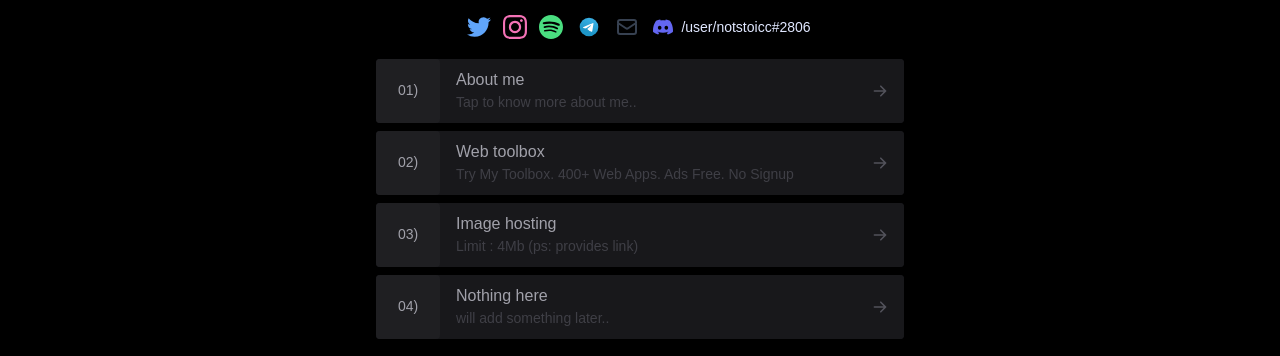
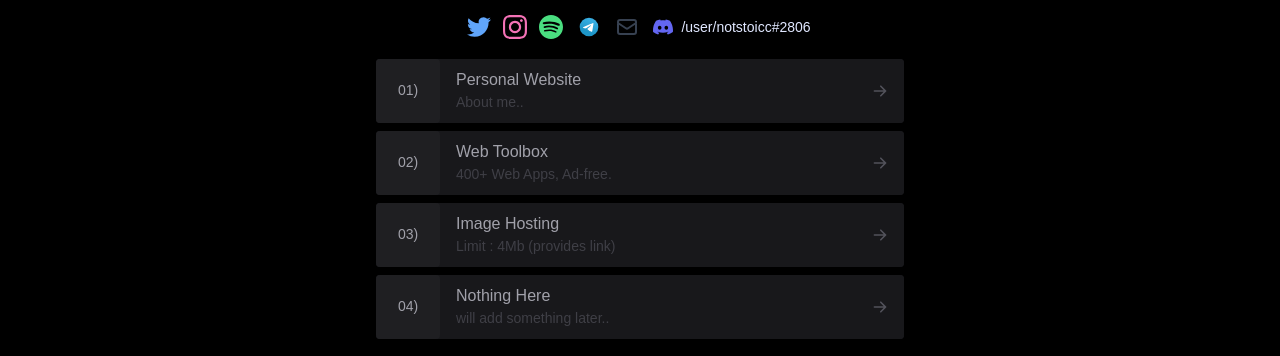
Before and after one commit to notstoicc/v2, a Next.js app: page / in a window 1280 px wide. Shown: the part 424-780 px from the top of the page. Built offline with nearby package versions, Linux system fonts and the light colour scheme; no server answers.

Commit message:
Update index.tsx

```diff
--- a/pages/index.tsx
+++ b/pages/index.tsx
@@ -250,13 +250,13 @@ export default function Home() {
                                       title="Nothing"
                                       className="text-ellipsis text-[16px] text-zinc-400"
                                     >
-                                      About me
+                                      Personal Website
                                     </span>
                                     <span
                                       title="https://stoicc-git-main-notstoicc.vercel.app/"
                                       className="xs:w-[220px] mt-1 w-[175px] truncate text-ellipsis whitespace-nowrap text-[14px] text-zinc-700 sm:w-[275px] md:w-[340px] lg:w-[400px]"
                                     >
-                                      Tap to know more about me..
+                                      About me..
                                     </span>
                                   </div>
                                 </div>
@@ -295,13 +295,13 @@ export default function Home() {
                                       title="Nothing"
                                       className="text-ellipsis text-[16px] text-zinc-400"
                                     >
-                                      Web toolbox
+                                      Web Toolbox
                                     </span>
                                     <span
                                       title="Web toolbox"
                                       className="xs:w-[220px] mt-1 w-[175px] truncate text-ellipsis whitespace-nowrap text-[14px] text-zinc-700 sm:w-[275px] md:w-[340px] lg:w-[400px]"
                                     >
-                                      Try My Toolbox. 400+ Web Apps. Ads Free. No Signup
+                                      400+ Web Apps, Ad-free.
                                     </span>
                                   </div>
                                 </div>
@@ -340,13 +340,13 @@ export default function Home() {
                                       title="Nothing"
                                       className="text-ellipsis text-[16px] text-zinc-400"
                                     >
-                                      Image hosting
+                                      Image Hosting
                                     </span>
                                     <span
                                       title=""
                                       className="xs:w-[220px] mt-1 w-[175px] truncate text-ellipsis whitespace-nowrap text-[14px] text-zinc-700 sm:w-[275px] md:w-[340px] lg:w-[400px]"
                                     >
-                                      Limit : 4Mb (ps: provides link)
+                                      Limit : 4Mb (provides link)
                                     </span>
                                   </div>
                                 </div>
@@ -384,7 +384,7 @@ export default function Home() {
                                       title="Nothing"
                                       className="text-ellipsis text-[16px] text-zinc-400"
                                     >
-                                      Nothing here
+                                      Nothing Here
                                     </span>
                                     <span
                                       title=""
```
